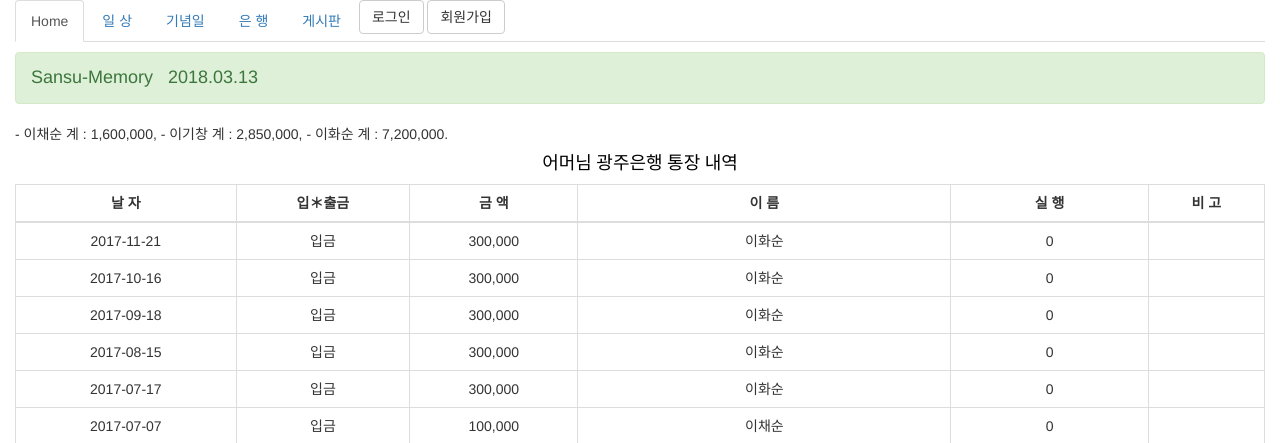
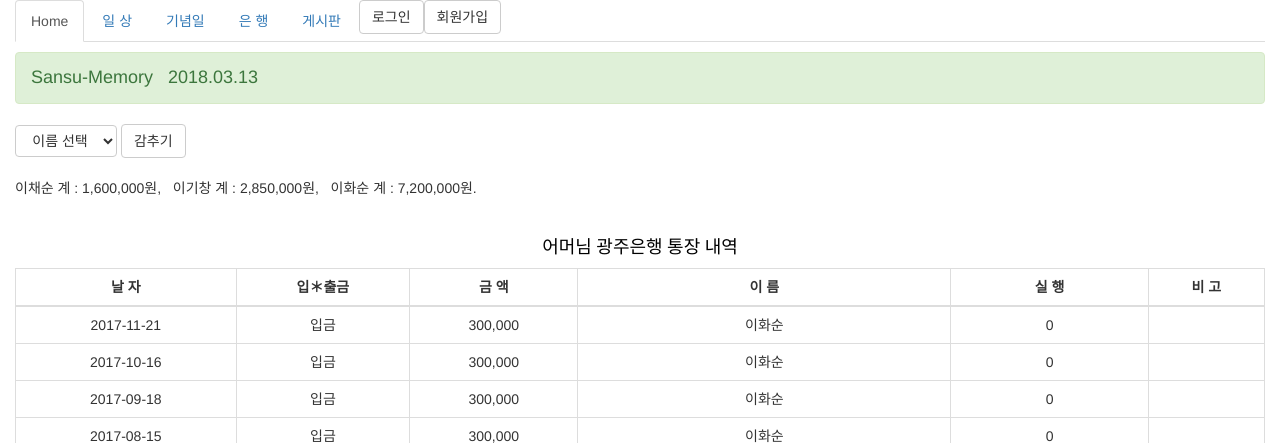
Before and after one commit to gitavenue5/sansu, a Django app: page /gwbank_list/ in a window 1280 px wide. Shown: the top 443 px of the page. Run offline with Django 3.2, Linux system fonts and the light colour scheme; data comes from the database, SQL or seed files in the repository; both versions use the stored data as it was after the commit; parts of the project's set-up code (start-up, migrations or seed data) failed here and were passed over; some libraries are stand-ins or nearby versions; some web fonts are replaced.

Commit message:
선택한 사람 출력하ㅣ

```diff
--- a/family/urls.py
+++ b/family/urls.py
@@ -7,11 +7,12 @@ from django.conf import settings
 from django.conf.urls.static import static
 
 from rest_framework import routers
-from family_site.views import WrBankViewSet
+from family_site.views import GwBankViewSet, WrBankViewSet
 
 from family.views import  SansuTemplateView, UserCreateView, UserCreateDoneTemplateView
 
 router = routers.DefaultRouter()
+router.register(r'gwbank_api', GwBankViewSet)
 router.register(r'wrbank_api', WrBankViewSet)
 
 
--- a/family_site/forms.py
+++ b/family_site/forms.py
@@ -39,7 +39,7 @@ class GwBankForm(forms.ModelForm):
     gwbank_date = forms.DateField(initial=datetime.date.today(), widget=SelectDateWidget(None, range(2014, THIS_YEAR+10)))
     class Meta:
         model = GwBank
-        fields = ('gwbank_date', 'gwbank_income', 'gwbank_money', 'gwbank_name', 'gwbank_execution', 'gwbank_note', )
+        fields = ('gwbank_name_choices', 'gwbank_date', 'gwbank_income', 'gwbank_money', 'gwbank_name', 'gwbank_execution', 'gwbank_note', )
 
 
 # 우리은행
--- a/family_site/templates/family_site/daily/daily_list.html
+++ b/family_site/templates/family_site/daily/daily_list.html
@@ -6,8 +6,8 @@
 
 {% for i in object_list%}
 <div id='daily'>
-    <p>{{ i.daily_date|date:'Y-m-d' }} <span>({{ i.daily_day }})</span></p>
-    <p>{{ i.daily_content|safe }}</p>
+    {{ i.daily_date|date:'Y-m-d' }} <span>({{ i.daily_day }})</span>
+    {{ i.daily_content|safe }}
 </div>
 {% endfor %}
 
--- a/family_site/templates/family_site/gwbank/gwbank_list.html
+++ b/family_site/templates/family_site/gwbank/gwbank_list.html
@@ -4,7 +4,22 @@
 {% block stylesheet %} {% static 'family_site/css/gwbank/gwbank_list.css' %} {% endblock stylesheet %}
 
 {% block content1 %}
-<P>- 이채순 계 : {{ chaesun|intcomma }}, - 이기창 계 : {{ gichang|intcomma }}, - 이화순 계 : {{ hwasun|intcomma }}. </p>
+
+
+<form>
+  <select class='btn btn-default' id='s'>
+   <option selected="selected">이름 선택</option>
+   <option onclick="chae('이채순')">이채순</option>
+   <option onclick="chae('이기창')">이기창</option>
+   <option onclick="chae('이화순')">이화순</option>
+  </select>
+  <button id='kkk' class='btn btn-default'>감추기</button>
+</form>
+
+<div id='k'></div>
+<br>
+<p>이채순 계 : {{ chaesun|intcomma }}원, &nbsp; 이기창 계 : {{ gichang|intcomma }}원, &nbsp; 이화순 계 : {{ hwasun|intcomma }}원.</p>
+<br>
   <!--<button class='btn btn-default' onclick="location.href='{% url 'family_site:wrbank_list' %}';">우리은행보기</button>-->
     <div id='gwbank_wrap'>
         <h4 class='gwbank'>어머님 광주은행 통장 내역</h4>
@@ -19,15 +34,15 @@
                     <th>비 고</th>
                 </tr>
             </thead>
-            <tbody>
-                <tr>{% for i in object_list%}
+            <tbody>{% for i in object_list%}
+                <tr>
                     <td>{{ i.gwbank_date|date:'Y-m-d' }}</td>
                     <td>{{ i.gwbank_income }}</td>
                     <td>{{ i.gwbank_money|intcomma }}</td>
                     <td>{{ i.gwbank_name }}</td>
                     <td>{{ i.gwbank_execution|intcomma|default:" " }}</td>
                     <td>{{ i.gwbank_note  }}</td>
-                </tr>{% endfor %}
+                </tr> {% endfor %}
             </tbody>
         </table>
     </div>
@@ -56,5 +71,6 @@
     {% endif %}
 </div><!-- pagination end -->
 
+<br><br><br>
 
 {% endblock content1 %}
--- a/family_site/views.py
+++ b/family_site/views.py
@@ -19,7 +19,7 @@ from django.db.models import F, Sum, Count, Case, When
 #from django.contrib.auth.models import User
 from rest_framework import viewsets
 
-from . serializers import WrBankSerializer
+from . serializers import GwBankSerializer, WrBankSerializer
 
 from . models import Daily, Anniversary, GwBank, WrBank, Note, NoteComment
 from . forms import DailyForm, AnniversaryForm, GwBankForm, WrBankForm, NoteForm, NoteCommentForm, NoteCommentUpdateForm
@@ -65,9 +65,9 @@ class AnniversaryListView(ListView):
 
 
 # 광주은행
-#class GwBankViewSet(viewsets.ModelViewSet):
- #   queryset = GwBank.objects.all()
-  #  serializer_class = GwBankSerializer
+class GwBankViewSet(viewsets.ModelViewSet):
+    queryset = GwBank.objects.all()
+    serializer_class = GwBankSerializer
 
 class GwBankCreateView(CreateView):
     model = GwBank
@@ -99,6 +99,8 @@ class GwBankListView(ListView):
         context['chaesun'] = GwBank.objects.filter(gwbank_name='이채순').aggregate(이채순=Sum(F('gwbank_money')))['이채순'] or 0
         context['gichang'] = GwBank.objects.filter(gwbank_name='이기창').aggregate(이기창=Sum(F('gwbank_money')))['이기창'] or 0
         context['hwasun'] = GwBank.objects.filter(gwbank_name='이화순').aggregate(이화순=Sum(F('gwbank_money')))['이화순'] or 0
+        #context['k'] = GwBank.objects.filter(gwbank_name='이채순')
+        context['k'] = GwBank.objects.all()
         return context
 
 
--- a/templates/main_layout.html
+++ b/templates/main_layout.html
@@ -15,6 +15,7 @@
     <link rel="stylesheet" type="text/css" href="{% static 'css/main_layout.css' %}" />
     <link rel="stylesheet" type="text/css" href="{% block stylesheet %}  {% endblock stylesheet %}" />
 
+
 </head>
 <body>
 
@@ -29,14 +30,9 @@
             <li><a href="{% url 'family_site:note_list' %}">게시판</a></li>
             <li id='login_signup'>
                 {% if user.is_active %}
-                <span class='welcome'>Welcome
-                    <strong>{% firstof user_get_short_name user.get_username  %}</strong>
-                    <a class='btn btn-default' href='{% url 'logout' %}'>로그아웃</a>
-                </snan>
+                    <span class='welcome'>Welcome<strong>{% firstof user_get_short_name user.get_username  %}</strong><a class='btn btn-default' href='{% url 'logout' %}'>로그아웃</a></span>
                 {% else %}
-                <span class='welcome'><a class='btn btn-default' href='{% url 'login' %}'>로그인</a>
-                    <a class='btn btn-default' href='{% url 'register' %}'>회원가입</a>
-                </span>
+                    <span class='welcome'><a class='btn btn-default' href='{% url 'login' %}'>로그인</a><a class='btn btn-default' href='{% url 'register' %}'>회원가입</a></span>
                 {% endif %}
             </li>
         </ul>
@@ -82,6 +78,6 @@
     {% endblock script %}
 
     <br><br><br><br><br><br>
-
+<script src="{% static 'family_site/js/gwbank/gwbank.js' %}"></script>
 </body>
 </html>
```
Also changed, not shown: family/settings.py (+6 -1 lines), family_site/serializers.py (+6 -1 lines), db.sqlite3. Lines whose indentation alone changed are shown as unchanged.
